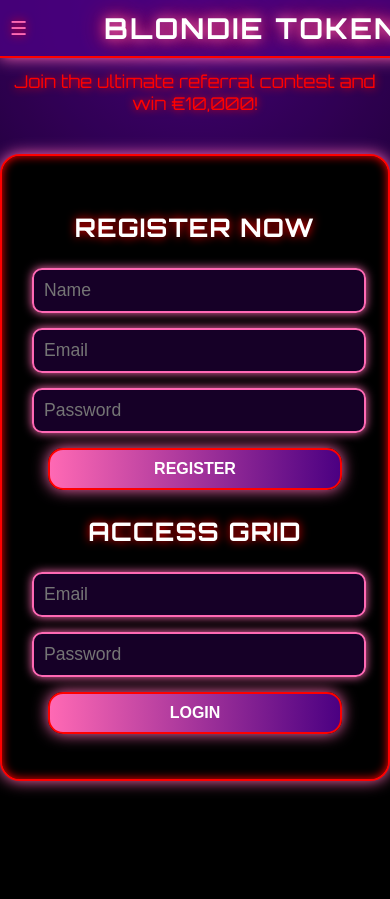
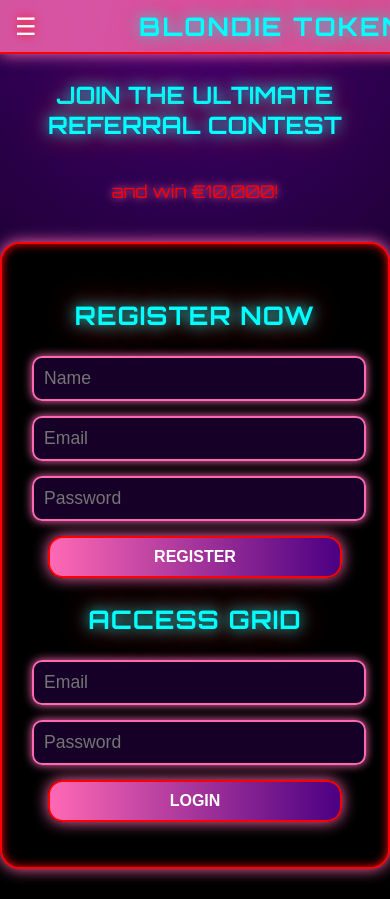
Before and after one commit to Baretap/blondietoken-competition, a website: page public/index.html in a window 390 px wide. Before the commit the page ends 844 px from the top, so only its background shows below. Drawn offline with Linux system fonts and the light colour scheme.

Commit message:
Improved menu layout, neon blue thick headers, pink menu header, larger subtitle

```diff
--- a/public/index.html
+++ b/public/index.html
@@ -18,7 +18,8 @@
         </div>
     </header>
     <div class="container">
-        <p class="neon-subtitle">Join the ultimate referral contest and win €10,000!</p>
+        <p class="neon-subtitle">JOIN THE ULTIMATE REFERRAL CONTEST</p>
+        <p class="neon-subtext">and win €10,000!</p>
 
         <div id="auth" class="neon-card">
             <h2 class="neon-header">REGISTER NOW</h2>
@@ -48,14 +49,14 @@
     </div>
     <script src="script.js"></script>
     <script>
-        // Hamburger-valikon toiminnallisuus (perustaso)
+        // Hamburger-valikon toiminnallisuus
         const menuIcon = document.querySelector('.menu-icon');
         const navOptions = document.querySelector('.nav-options');
         menuIcon.addEventListener('click', () => {
             navOptions.style.display = navOptions.style.display === 'flex' ? 'none' : 'flex';
         });
 
-        // Esimerkkitoiminto uloskirjautumiselle (täydennä tarpeen mukaan)
+        // Esimerkkitoiminto uloskirjautumiselle
         function logout() {
             document.getElementById('dashboard').style.display = 'none';
             document.getElementById('auth').style.display = 'block';
--- a/public/style.css
+++ b/public/style.css
@@ -26,8 +26,8 @@ body {
     display: flex;
     justify-content: space-between;
     align-items: center;
-    padding: 10px 20px;
-    background: rgba(75, 0, 130, 0.8); /* Tumma lila */
+    padding: 15px 25px;
+    background: rgba(255, 105, 180, 0.8); /* Neon vaaleanpunainen */
     border-bottom: 2px solid #FF0000; /* Punainen */
     position: fixed;
     width: 100%;
@@ -37,8 +37,8 @@ body {
 }
 
 .menu-icon {
-    font-size: 1.5em;
-    color: #FF69B4; /* Vaaleanpunainen */
+    font-size: 1.8em;
+    color: #FFFFFF; /* Valkoinen */
     cursor: pointer;
     text-shadow: 0 0 10px #FF0000; /* Punainen hehku */
 }
@@ -48,19 +48,21 @@ body {
     flex-direction: column;
     position: absolute;
     top: 100%;
-    right: 20px;
+    right: 25px;
     background: rgba(0, 0, 0, 0.9); /* Musta */
     border: 2px solid #FF0000; /* Punainen */
     border-radius: 10px;
-    padding: 10px;
+    padding: 15px;
     box-shadow: 0 0 10px #FF69B4; /* Vaaleanpunainen hehku */
+    min-width: 120px;
 }
 
 .nav-link {
     color: #FFFFFF; /* Valkoinen */
     text-decoration: none;
-    padding: 5px 10px;
-    font-size: 1.1em;
+    padding: 8px 15px;
+    font-size: 1.2em;
+    text-align: right;
     text-shadow: 0 0 5px #FF0000; /* Punainen hehku */
 }
 
@@ -70,9 +72,10 @@ body {
 
 /* Otsikot */
 .neon-title {
-    color: #FFFFFF; /* Valkoinen */
-    text-shadow: 0 0 10px #FF69B4, 0 0 20px #FF0000; /* Vaaleanpunainen ja punainen hehku */
+    color: #00FFFF; /* Neon sininen */
+    text-shadow: 0 0 15px #00FFFF, 0 0 30px #FF0000; /* Neon sininen ja punainen hehku */
     font-size: 2em;
+    font-weight: 700; /* Paksu */
     text-align: center;
     text-transform: uppercase;
     letter-spacing: 2px;
@@ -81,11 +84,21 @@ body {
 }
 
 .neon-subtitle {
+    color: #00FFFF; /* Neon sininen */
+    text-shadow: 0 0 15px #00FFFF, 0 0 30px #FF0000; /* Neon sininen ja punainen hehku */
+    font-size: 2em; /* Isompi */
+    font-weight: 700; /* Paksu */
+    text-align: center;
+    text-transform: uppercase;
+    margin: 80px 0 40px; /* Lisätty marginaali headerin vuoksi */
+}
+
+.neon-subtext {
     color: #FF0000; /* Punainen */
-    text-shadow: 0 0 8px #FF0000;
+    text-shadow: 0 0 8px #FF69B4; /* Vaaleanpunainen hehku */
     font-size: 1.3em;
     text-align: center;
-    margin: 70px 0 40px; /* Lisätty marginaali headerin vuoksi */
+    margin-bottom: 40px;
 }
 
 /* Kortit */
@@ -100,9 +113,10 @@ body {
 
 /* Väliotsikot */
 .neon-header {
-    color: #FFFFFF; /* Valkoinen */
-    text-shadow: 0 0 10px #FF0000; /* Punainen hehku */
+    color: #00FFFF; /* Neon sininen */
+    text-shadow: 0 0 15px #00FFFF, 0 0 30px #FF0000; /* Neon sininen ja punainen hehku */
     font-size: 2em;
+    font-weight: 700; /* Paksu */
     text-align: center;
     text-transform: uppercase;
     letter-spacing: 1px;
@@ -195,9 +209,12 @@ body {
 /* Responsiivisuus */
 @media (max-width: 600px) {
     .neon-title {
-        font-size: 1.8em;
+        font-size: 1.6em;
     }
     .neon-subtitle {
+        font-size: 1.5em;
+    }
+    .neon-subtext {
         font-size: 1.1em;
     }
     .neon-header {
@@ -220,10 +237,14 @@ body {
         font-size: 0.9em;
     }
     .neon-header-bar {
-        padding: 10px;
+        padding: 10px 15px;
     }
     .menu-icon {
-        font-size: 1.2em;
+        font-size: 1.5em;
+    }
+    .nav-options {
+        right: 15px;
+        padding: 10px;
     }
 }
 
@@ -234,6 +255,6 @@ body {
 }
 
 @keyframes neonFlicker {
-    0%, 100% { text-shadow: 0 0 10px #FF69B4, 0 0 20px #FF0000; }
-    50% { text-shadow: 0 0 15px #FF69B4, 0 0 30px #FF0000; }
+    0%, 100% { text-shadow: 0 0 15px #00FFFF, 0 0 30px #FF0000; }
+    50% { text-shadow: 0 0 20px #00FFFF, 0 0 40px #FF0000; }
 }
```
